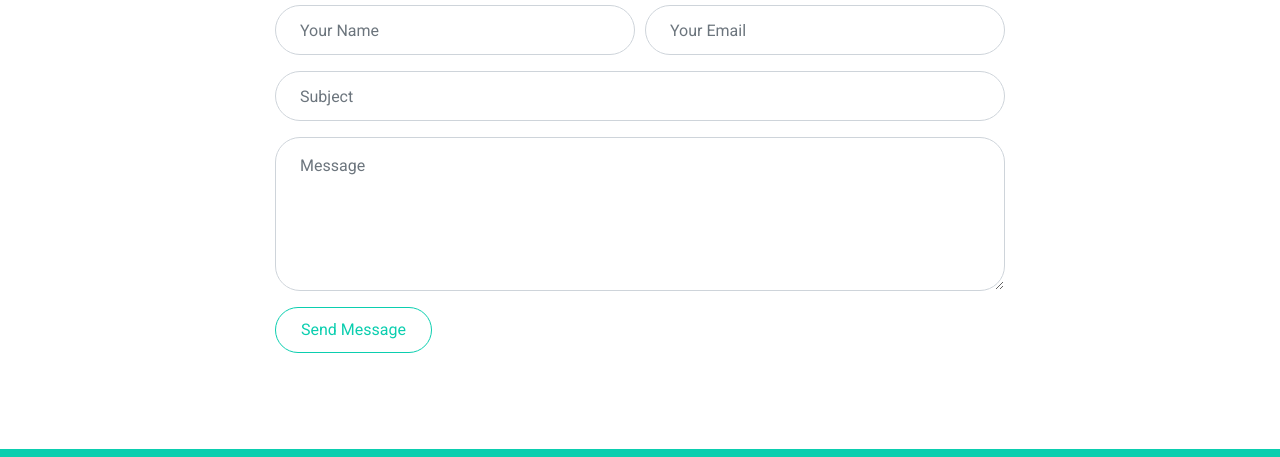
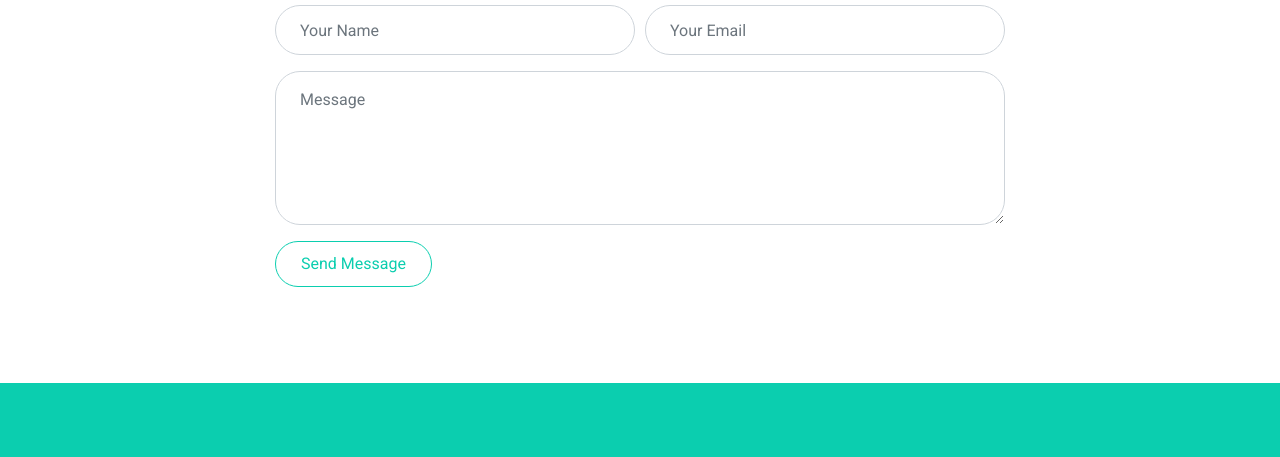
Before and after one commit to Anand3125/Akfolio, a plain HTML site: page index.html in a window 1280 px wide. Shown: the part 6524-6981 px from the top of the page. Drawn offline with nearby package versions, Linux system fonts and the light colour scheme.

Commit message:
Update index.html

```diff
--- a/index.html
+++ b/index.html
@@ -538,11 +538,7 @@
                                     <p class="help-block text-danger"></p>
                                 </div>
                             </div>
-                            <div class="control-group">
-                                <input type="text" name="subject"class="form-control p-4" id="subject" placeholder="Subject"
-                                     data-validation-required-message="Please enter a subject" />
-                                <p class="help-block text-danger"></p>
-                            </div>
+
                             <div class="control-group">
                                 <textarea  name="message" class="form-control py-3 px-4" rows="5" id="message" placeholder="Message"
 
```
